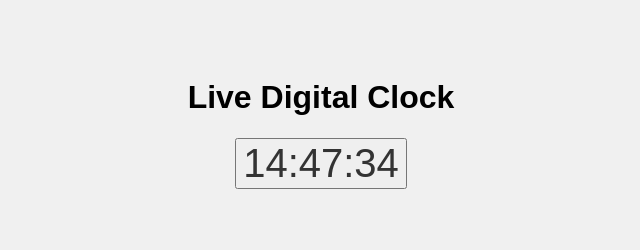
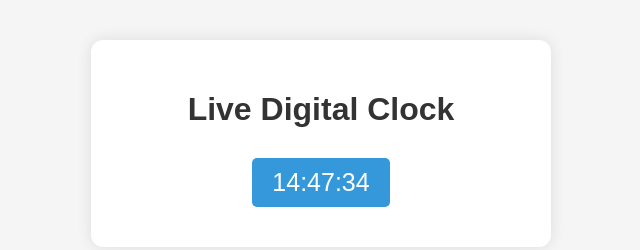
Before and after one commit to Sazzad-Emon/digital-clock, a plain HTML site: page index.html in a window 1280 px wide. Shown: the whole page, without its empty margins (319-959 px from the left). Drawn offline with Linux system fonts and the light colour scheme.

Commit message:
Update style.css

```diff
--- a/style.css
+++ b/style.css
@@ -1,11 +1,53 @@
 body {
-    font-family: Arial;
-    text-align: center;
-    padding-top: 50px;
-    background-color: #f0f0f0;
-  }
+  font-family: 'Poppins', Arial, sans-serif;
+  background-color: #f5f5f5;
+  color: #333;
+  text-align: center;
+  padding: 40px;
+  margin: 0;
+}
 
-  #clock {
-    font-size: 40px;
-    color: #333;
-  }
+.card {
+  background-color: white;
+  max-width: 400px;
+  margin: 0 auto;
+  padding: 30px;
+  border-radius: 12px;
+  box-shadow: 0px 0px 15px rgba(0,0,0,0.1);
+}
+
+input, textarea {
+  padding: 10px;
+  width: 80%;
+  max-width: 300px;
+  border: 1px solid #ccc;
+  border-radius: 5px;
+  margin: 10px auto;
+  font-size: 14px;
+}
+
+button {
+  padding: 10px 20px;
+  background-color: #3498db;
+  color: white;
+  border: none;
+  border-radius: 5px;
+  margin: 10px 5px;
+  font-size: 25px;
+  cursor: pointer;
+  transition: background-color 0.3s;
+}
+
+button:hover {
+  background-color: #2980b9;
+}
+
+h1, h2, h3 {
+  margin-bottom: 20px;
+}
+
+#result, #message, #status, #charCount, #wordCount {
+  color: #2c3e50;
+  font-weight: bold;
+  margin-top: 20px;
+}
```
